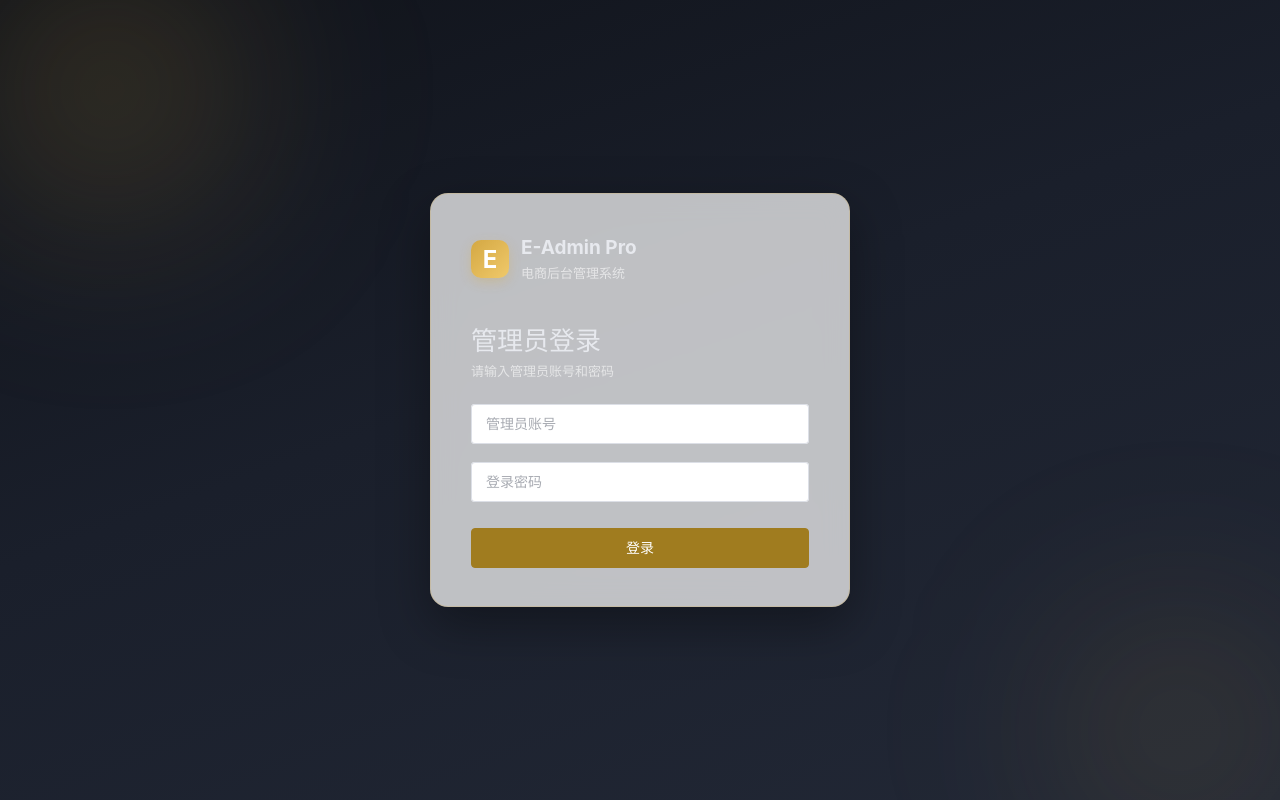
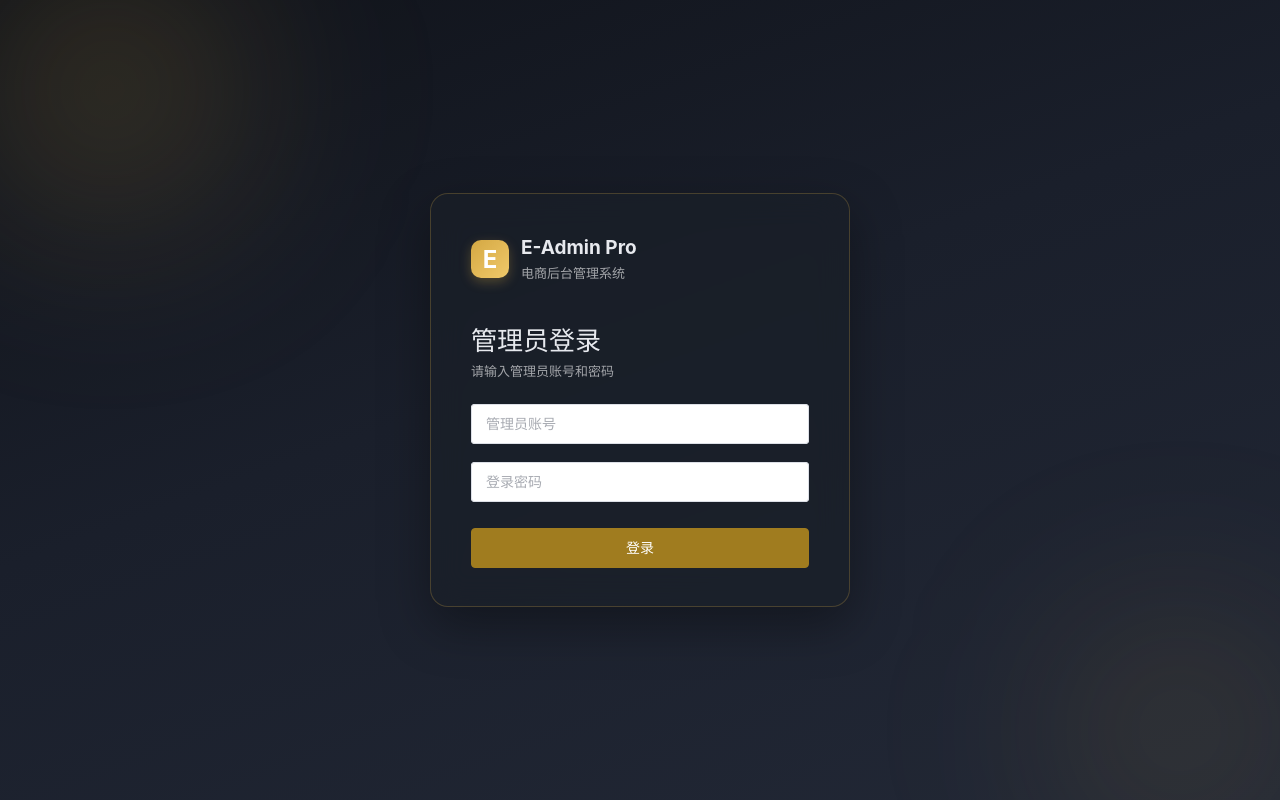
Before and after one commit to rreba666/JinHuaYuo, a Vue app in the folder admin/: page /login in a window 1280 px wide. Built offline with nearby package versions, Linux system fonts and the light colour scheme; no server answers.

Commit message:
fix(admin): 修复最终审查发现（登录页卡片固定深色/按钮深金白字对比度）

```diff
--- a/admin/src/style.css
+++ b/admin/src/style.css
@@ -134,8 +134,8 @@ html.dark .admin-header .el-breadcrumb__separator { color: var(--vben-muted); }
 .el-form-item { margin-bottom: 18px; }
 /* 表单聚焦金色描边 */
 .el-input__wrapper.is-focus, .el-select__wrapper.is-focused { box-shadow: 0 0 0 1px var(--vben-primary) inset; }
-/* 主按钮深金底白字 */
-.el-button--primary { --el-button-bg-color: var(--vben-primary-deep); --el-button-border-color: var(--vben-primary-deep); --el-button-hover-bg-color: var(--vben-primary); --el-button-hover-border-color: var(--vben-primary); --el-button-active-bg-color: var(--vben-primary-active); --el-button-active-border-color: var(--vben-primary-active); color: #fff; }
+/* 主按钮深金底白字：hover/active 均用深金色阶，禁止浅金底配白字 */
+.el-button--primary { --el-button-bg-color: var(--vben-primary-deep); --el-button-border-color: var(--vben-primary-deep); --el-button-hover-bg-color: #b8912f; --el-button-hover-border-color: #b8912f; --el-button-active-bg-color: #8f6a18; --el-button-active-border-color: #8f6a18; color: #fff; }
 .el-table tr, .el-table td.el-table__cell, .el-table th.el-table__cell { background: var(--vben-surface); border-bottom-color: var(--vben-border); }
 /* 表头金色柔底（置于 surface 规则之后，确保覆盖其背景色生效） */
 .el-table th.el-table__cell { background: var(--vben-primary-soft); color: var(--vben-text); font-weight: 600; }
--- a/admin/src/views/categories/index.vue
+++ b/admin/src/views/categories/index.vue
@@ -89,7 +89,8 @@ onMounted(() => {
 .operator-actions :deep(.el-icon) { margin-right: 4px; }
 .category-status { display: inline-flex; align-items: center; gap: 8px; min-height: 28px; }
 .category-status-button { width: 28px; height: 28px; padding: 0; }
-.category-status-button.is-enabled { --el-button-bg-color: #d4a843; --el-button-border-color: #d4a843; --el-button-hover-bg-color: #e0b95c; --el-button-hover-border-color: #e0b95c; --el-button-active-bg-color: #b8912f; --el-button-active-border-color: #b8912f; color: #fff; }
+/* 启用状态按钮：深金底配白字，任何状态均不使用浅金底，保证对比度达标 */
+.category-status-button.is-enabled { --el-button-bg-color: #a07c1f; --el-button-border-color: #a07c1f; --el-button-hover-bg-color: #b8912f; --el-button-hover-border-color: #b8912f; --el-button-active-bg-color: #8f6a18; --el-button-active-border-color: #8f6a18; color: #fff; }
 .category-status-button.is-disabled { --el-button-bg-color: #606266; --el-button-border-color: #606266; --el-button-hover-bg-color: #73767a; --el-button-hover-border-color: #73767a; --el-button-active-bg-color: #4b4d50; --el-button-active-border-color: #4b4d50; color: #fff; }
 .category-status-label { font-size: 13px; line-height: 28px; }
 .category-status-label.is-enabled { color: #d4a843; }
--- a/admin/src/views/login/index.vue
+++ b/admin/src/views/login/index.vue
@@ -61,7 +61,8 @@ async function submitLogin(): Promise<void> {
 .login-page::before, .login-page::after { content: ''; position: absolute; border-radius: 50%; filter: blur(90px); pointer-events: none; }
 .login-page::before { width: 420px; height: 420px; top: -120px; left: -100px; background: radial-gradient(circle, rgba(212,168,67,.28), transparent 65%); }
 .login-page::after { width: 380px; height: 380px; right: -90px; bottom: -120px; background: radial-gradient(circle, rgba(212,168,67,.18), transparent 65%); }
-.login-card { width: 420px; padding: 42px 40px 38px; border-radius: 18px; background: var(--vben-glass-bg); backdrop-filter: blur(var(--vben-glass-blur)); -webkit-backdrop-filter: blur(var(--vben-glass-blur)); border: 1px solid rgba(212,168,67,.25); box-shadow: 0 18px 50px rgba(0,0,0,.35); }
+/* 登录卡片固定深色毛玻璃背景，不随主题切换，确保浅色文字始终可读 */
+.login-card { width: 420px; padding: 42px 40px 38px; border-radius: 18px; background: rgba(26, 31, 40, 0.68); backdrop-filter: blur(16px); -webkit-backdrop-filter: blur(16px); border: 1px solid rgba(212,168,67,.25); box-shadow: 0 18px 50px rgba(0,0,0,.35); }
 .login-card-enter { animation: login-card-in .6s cubic-bezier(.22,.8,.28,1) both; }
 @keyframes login-card-in { from { opacity: 0; transform: translateY(24px); } to { opacity: 1; transform: translateY(0); } }
 .login-brand { display: flex; align-items: center; gap: 12px; color: #e7e9ee; }
```
